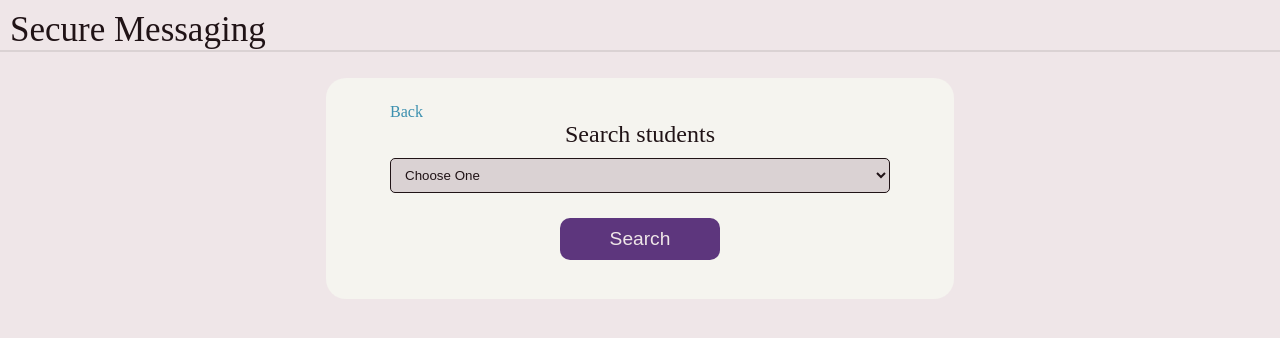
After one commit to LukeNeedle/Secure-messaging, a Flask app: template templates/staff_student_relationships_lookup.html in a window 1280 px wide. The commit adds this page. Shown: the top 338 px of the page. Run offline with Flask 2, Linux system fonts and the light colour scheme; the template is opened without the code that fills it: most values are stand-ins (such as "Sample title", 1, 10 or a date in 2020).

Commit message:
Student to Staff linking

```diff
--- a/app.py
+++ b/app.py
@@ -773,6 +773,8 @@ def preview_message(encryptedMessageID):
         connection.close()
         return redirect(url_for('messages_inbox'))
 
+    cursor.execute("SELECT * FROM Messages WHERE MessageID=?;"
+                   , (messageID))
     result = cursor.fetchone()
     if result == None:
         print("Message not found")
@@ -1534,14 +1536,106 @@ def edit_student(studentID):
 
 @app.route('/app/users/students/Links', methods=['GET', 'POST'])
 @login_required
-def staff_student_relationships():# TODO
+def staff_student_relationships_lookup():
     if type(current_user._get_current_object()) is not User:
         return redirect(url_for('login'))
 
     if not current_user.admin:
         return redirect(url_for('dashboard'))
-    # return render_template("staff_student_relationships.html")
-    return render_template("under_construction.html")
+
+    if request.method == 'POST':
+        dataString = request.form.get('email-list')
+        if not dataString:
+            return redirect(url_for('staff_student_relationships_lookup'))
+
+        data = dataString.split("|")
+        if len(data) != 3:
+            return redirect(url_for('staff_student_relationships_lookup'))
+
+        connection = sqlite3.connect("database.db")
+        cursor = connection.cursor()
+        cursor.execute("SELECT StudentID FROM Students WHERE FirstName = ? and LastName = ? and DateOfBirth = ?;"
+                       , (data[0], data[1], data[2]))
+        result = cursor.fetchone()
+        if result == None:
+            print("No accounts found")
+            connection.close()
+            return redirect(url_for("staff_student_relationships_lookup"))
+        else:
+            return redirect(url_for('staff_student_relationships', studentID=result[0]))
+
+    connection = sqlite3.connect("database.db")
+    cursor = connection.cursor()
+
+    cursor.execute("SELECT FirstName, LastName, DateOfBirth FROM Students;")
+    result = cursor.fetchall()
+    if result == None or len(result) == 0:
+        print("No accounts found")
+        connection.close()
+        return render_template("manage_student_lookup.html", msg="empty")
+    else:
+        data = result
+
+    names = []
+    for name in data:
+        names.append((f"{name[0]} {name[1]}", f"{name[0]}|{name[1]}|{name[2]}"))
+
+    return render_template("staff_student_relationships_lookup.html", names=names)
+
+@app.route('/app/users/students/Links/<string:studentID>', methods=['GET', 'POST'])
+@login_required
+def staff_student_relationships(studentID):# TODO
+    if type(current_user._get_current_object()) is not User:
+        return redirect(url_for('login'))
+
+    if not current_user.admin:
+        return redirect(url_for('dashboard'))
+
+    cleanedID = entry_cleaner(studentID, "sql")
+    if studentID != cleanedID:
+        print("Invalid ID")
+        return redirect(url_for("search_students"))
+    del studentID
+
+    if request.method == 'POST':
+        dataString = request.form.get('email-list')
+        if not dataString:
+            return redirect(url_for('search_students'))
+
+        data = dataString.split("|")
+        if len(data) != 3:
+            return redirect(url_for('search_students'))
+
+        connection = sqlite3.connect("database.db")
+        cursor = connection.cursor()
+        cursor.execute("SELECT StudentID FROM Students WHERE FirstName = ? and LastName = ? and DateOfBirth = ?;"
+                       , (data[0], data[1], data[2]))
+        result = cursor.fetchone()
+        if result == None:
+            print("No accounts found")
+            connection.close()
+            return redirect(url_for("search_students"))
+        else:
+            return redirect(url_for('edit_student', studentID=result[0]))
+
+    connection = sqlite3.connect("database.db")
+    cursor = connection.cursor()
+
+    cursor.execute("SELECT Email FROM Staff WHERE AccountArchived='False';")
+    result = cursor.fetchall()
+    if result == None or len(result) == 0:
+        print("No accounts found")
+        connection.close()
+        return render_template("staff_student_relationships.html", msg="empty")
+    else:
+        data = result
+
+    emails = []
+    for email in data:
+        emails.append(email[0])
+
+    return render_template("staff_student_relationships.html", studentID=cleanedID, emails=emails)
+    # return render_template("under_construction.html")
 
 @app.route('/app/settings', methods=['GET'])
 @login_required
@@ -1645,6 +1739,14 @@ def manage_student_lookup_css():
 def edit_student_css():
     return send_file('static//css//edit_student.css')
 
+@app.route('/static/css/staff_student_relationships_lookup.css')
+def staff_student_relationships_lookup_css():
+    return send_file('static//css//staff_student_relationships_lookup.css')
+
+@app.route('/static/css/staff_student_relationships.css')
+def staff_student_relationships_css():
+    return send_file('static//css//staff_student_relationships.css')
+
 @app.route('/static/css/under_construction.css')
 def under_construction_css():
     return send_file('static//css//under_construction.css')
--- /dev/null
+++ b/static/css/staff_student_relationships_lookup.css
@@ -0,0 +1,104 @@
+/* colour schemes */
+@media (prefers-color-scheme: light) {
+    :root {
+        --text: #201316;
+        --background: #efe6e8;
+        --primary: #5d367d;
+        --secondary: #f5f4ef;
+        --accent: #3c90af;
+        --minor-border: #dad2d3;
+    }
+}
+@media (prefers-color-scheme: dark) {
+    :root {
+        --text: #efe6e8;
+        --background: #201316;
+        --primary: #3a347e;
+        --secondary: #2c1c16;
+        --accent: #a4d0e0;
+        --minor-border: #dad2d3;
+    }
+}
+
+.content {
+    margin-top: 2%;
+}
+
+.student {
+    border-radius: 20px;
+    padding: 3%;
+    padding-top: 2%;
+    padding-left: 5%;
+    padding-right: 5%;
+    background-color: var(--secondary);
+    width: fit-content;
+    height: fit-content;
+    margin: auto;
+}
+
+div.back a{
+    float: left;
+    cursor: pointer;
+    color: var(--accent);
+}
+
+p.title {
+    font-size: x-large;
+    color: var(--text);
+    margin-bottom: 2%;
+}
+
+.student p.empty {
+    margin-top: 4%;
+    margin-left: 75px;
+    margin-right: 75px;
+}
+
+.student p.empty a{
+    text-decoration: underline;
+    cursor: pointer;
+    color: #0000EE;
+}
+.student p.empty a:hover{
+    text-decoration: underline;
+    cursor: pointer;
+    color: hsla(240, 100%, 47%, 0.788);
+}
+
+select {
+    border-color: #201316;
+    color: #201316;
+    border-radius: 5px;
+    margin-bottom: 4%;
+    text-decoration: none;
+    display: inline-block;
+    outline: none;
+    background-color: var(--minor-border);
+    padding: 2px;
+    padding-left: 10px;
+    width: 500px;
+    height: 35px;
+    border-style: solid;
+}
+
+select:focus {
+    border-color: var(--primary);
+    outline: var(--primary);
+}
+
+button {
+    background-color: var(--primary);
+    color: #efe6e8;
+    padding-top: 10px;
+    padding-bottom: 10px;
+    padding-left: 50px;
+    padding-right: 50px;
+    margin-top: 1%;
+    border: none;
+    text-align: center;
+    text-decoration: none;
+    display: inline-block;
+    border-radius: 10px;
+    font-size: larger;
+    cursor: pointer;
+}
--- a/templates/manage_students.html
+++ b/templates/manage_students.html
@@ -10,7 +10,7 @@
     <a class="edit" href="{{url_for('search_students')}}">
         Edit Student
     </a>
-    <a class="links" href="{{url_for('staff_student_relationships')}}">
+    <a class="links" href="{{url_for('staff_student_relationships_lookup')}}">
         Manage Student-to-Staff Links
     </a>
 </div>
--- /dev/null
+++ b/templates/staff_student_relationships_lookup.html
@@ -0,0 +1,36 @@
+{% extends "base.html" %}
+
+{% block content %}
+<link rel="stylesheet" href="{{url_for('staff_student_relationships_lookup_css')}}">
+
+<div class="student">
+    <div class="back">
+        <a href="{{url_for('manage_users_students')}}">
+            Back
+        </a>
+        <br>
+    </div>
+
+    <p class="title">
+        Search students
+    </p>
+    {% if msg == "empty" %}
+        <p class="empty">
+            No students were found, <a href="{{url_for('create_student')}}">Click Here</a> to create one.
+        </p>
+    {% else %}
+        <form method="POST" action="{{url_for('staff_student_relationships_lookup')}}">
+            <select name="email-list" id="email-list">
+                <option value="_" selected disabled>Choose One</option>
+                {% for name in names %}
+                    <option value="{{name[1]}}">{{name[0]}}</option>
+                {% endfor %}
+            </select>
+            <div id="submit">
+                <button>Search</button>
+            </div>
+        </form>
+    {% endif %}
+</div>
+
+{% endblock %}
```
Also changed, not shown: static/css/staff_student_relationships.css (added, +104 -0 lines), templates/staff_student_relationships.html (added, +46 -0 lines).
